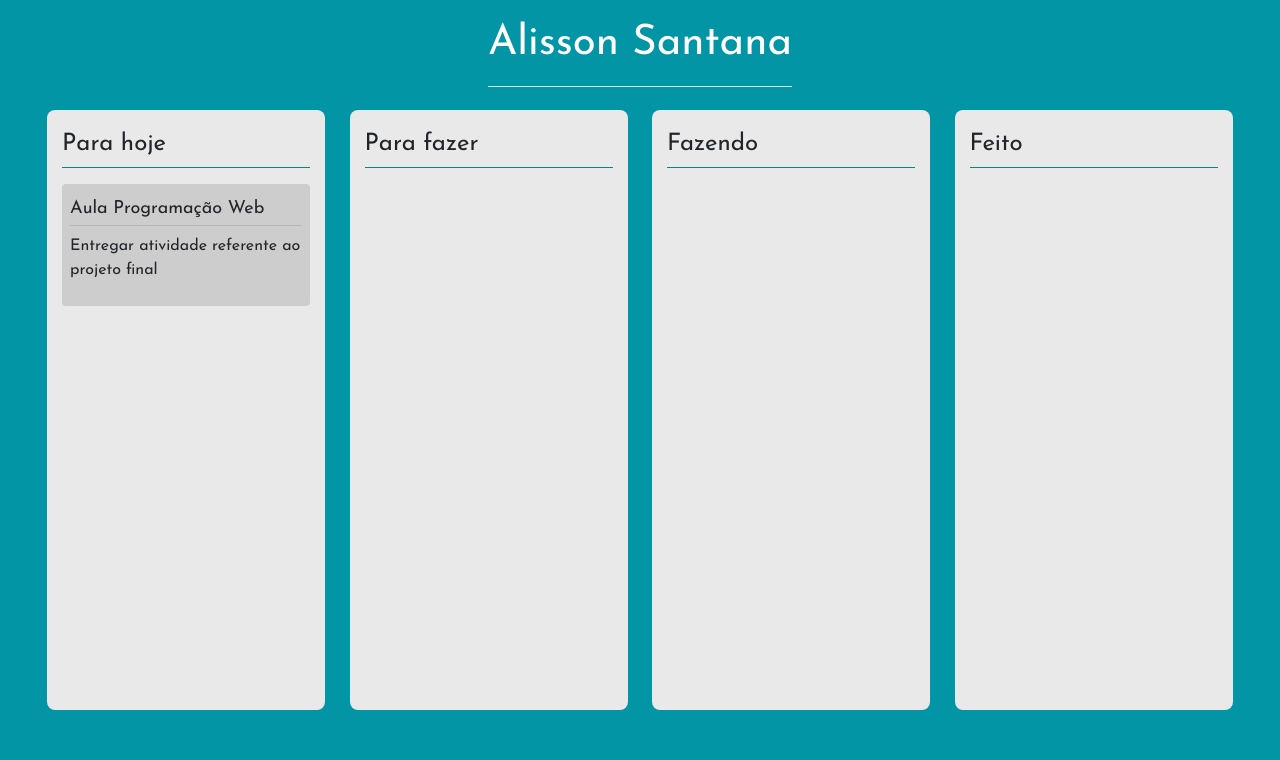
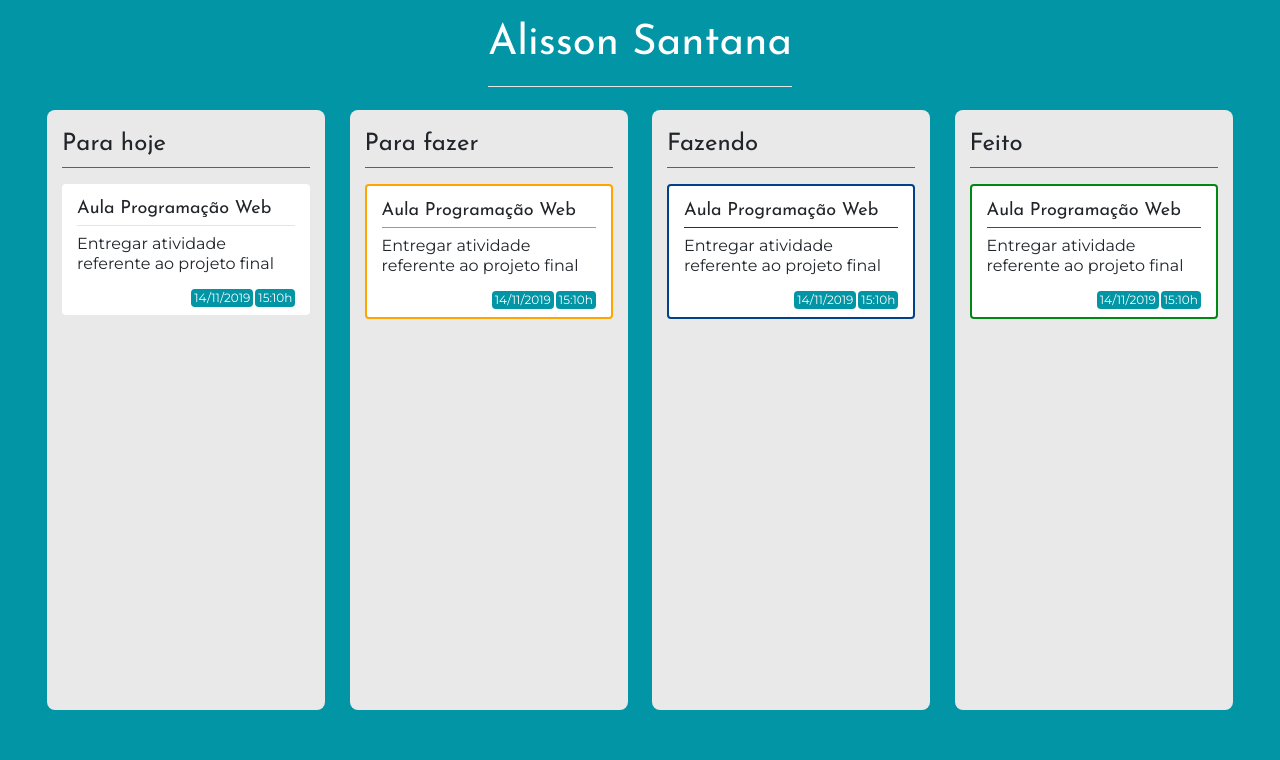
Before and after one commit to eualissonsantana/melembra-ifba, a PHP site: page / in a window 1280 px wide. Shown: the part 100-860 px from the top of the page. Run offline with PHP 8.4, Linux system fonts and the light colour scheme.

Commit message:
Alterações postagens

```diff
--- a/index.html
+++ b/index.html
@@ -3,8 +3,7 @@
         <meta charset="utf-8">
         <title>Organizador</title>
         <link rel="stylesheet" href="https://stackpath.bootstrapcdn.com/bootstrap/4.3.1/css/bootstrap.min.css" integrity="sha384-ggOyR0iXCbMQv3Xipma34MD+dH/1fQ784/j6cY/iJTQUOhcWr7x9JvoRxT2MZw1T" crossorigin="anonymous">
-        <link href="https://fonts.googleapis.com/css?family=Bree+Serif|Josefin+Sans&display=swap" rel="stylesheet">
-        <link href="https://fonts.googleapis.com/css?family=Catamaran|Josefin+Sans&display=swap" rel="stylesheet">
+        <link href="https://fonts.googleapis.com/css?family=Josefin+Sans|Montserrat&display=swap" rel="stylesheet">
         <link rel='stylesheet' type='text/css' media='screen' href='style.css'>
     </head>
     <body>
@@ -36,6 +35,14 @@
                         <h4>Aula Programação Web</h4>
                         <hr>
                         <p>Entregar atividade referente ao projeto final</p>
+                        <section class="row rodape d-flex justify-content-end">
+                            <article class="time ">
+                                <h5 id="data">14/11/2019</h5>
+                            </article>
+                            <article class="time ">
+                                <h5>15:10h</h5>
+                            </article>
+                        </section>
                     </article>
                 </section>
 
@@ -44,6 +51,22 @@
                         <h3>Para fazer</h3>
                         <hr>
                     </section>
+
+                    <!--POSTS-->
+                    <article class="post container-fluid">
+                        <h4>Aula Programação Web</h4>
+                        <hr>
+                        <p>Entregar atividade referente ao projeto final</p>
+                        <section class="row rodape d-flex justify-content-end">
+                            <article class="time ">
+                                <h5 id="data">14/11/2019</h5>
+                            </article>
+                            <article class="time ">
+                                <h5>15:10h</h5>
+                            </article>
+                        </section>
+                    </article>
+
                 </section>
 
                 <section class="container box doing">
@@ -51,6 +74,21 @@
                         <h3>Fazendo</h3>
                         <hr>
                     </section>
+
+                    <!--POSTS-->
+                    <article class="post container-fluid">
+                        <h4>Aula Programação Web</h4>
+                        <hr>
+                        <p>Entregar atividade referente ao projeto final</p>
+                        <section class="row rodape d-flex justify-content-end">
+                            <article class="time ">
+                                <h5 id="data">14/11/2019</h5>
+                            </article>
+                            <article class="time ">
+                                <h5>15:10h</h5>
+                            </article>
+                        </section>
+                    </article>
                 </section>
 
                 <section class="container box done">
@@ -58,6 +96,21 @@
                         <h3>Feito</h3>
                         <hr>
                     </section>
+
+                    <!--POSTS-->
+                    <article class="post container-fluid">
+                        <h4>Aula Programação Web</h4>
+                        <hr>
+                        <p>Entregar atividade referente ao projeto final</p>
+                        <section class="row rodape d-flex justify-content-end">
+                            <article class="time ">
+                                <h5 id="data">14/11/2019</h5>
+                            </article>
+                            <article class="time ">
+                                <h5>15:10h</h5>
+                            </article>
+                        </section>
+                    </article>
                 </section>
             </article>
         </section>
--- a/style.css
+++ b/style.css
@@ -60,8 +60,32 @@ header hr {
 
 .post {
     border-radius: 4px;
-    background-color: #cdcdcd;
-    padding: 8px;
+    background-color: #fff;
+    padding-top: 8px;
+}
+
+.to-do .post{
+    border: 2px solid #ffa500;
+}
+
+.to-do .post hr {
+    background-color: #ffa500;
+}
+
+.doing .post{
+    border: 2px solid #004187;
+}
+
+.doing .post hr {
+    background-color: #004187;
+}
+
+.done .post{
+    border: 2px solid #008714;
+}
+
+.done .post hr {
+    background-color: #008714;
 }
 
 .post h4 {
@@ -75,4 +99,23 @@ header hr {
 }
 
 .post p {
+    font-family: 'Montserrat', sans-serif;
+    line-height: 1.2;
 }
+
+.rodape {
+    margin-right: -2px;
+}
+.time {
+    padding: 0;
+}
+
+.rodape h5 {
+    font-size: 12px;
+    font-family: 'Montserrat', sans-serif;
+    background-color: #0195A5;
+    border-radius: 4px;
+    padding: 2px 3px;
+    margin-right: 2px;
+    color: #fff;
+}
```
